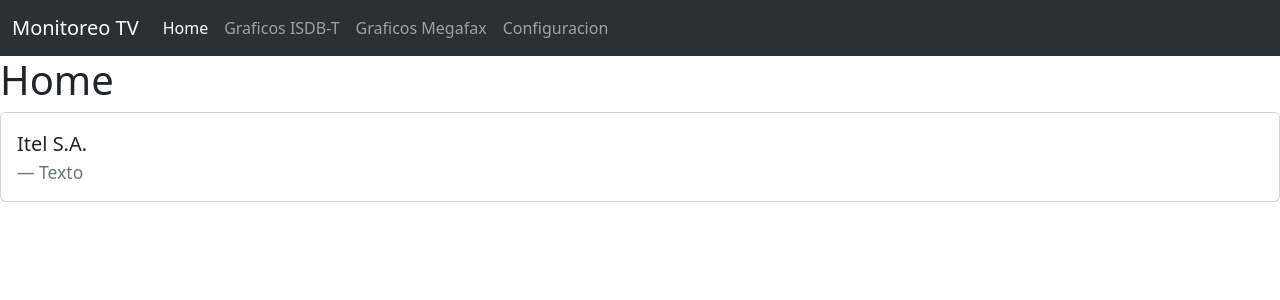
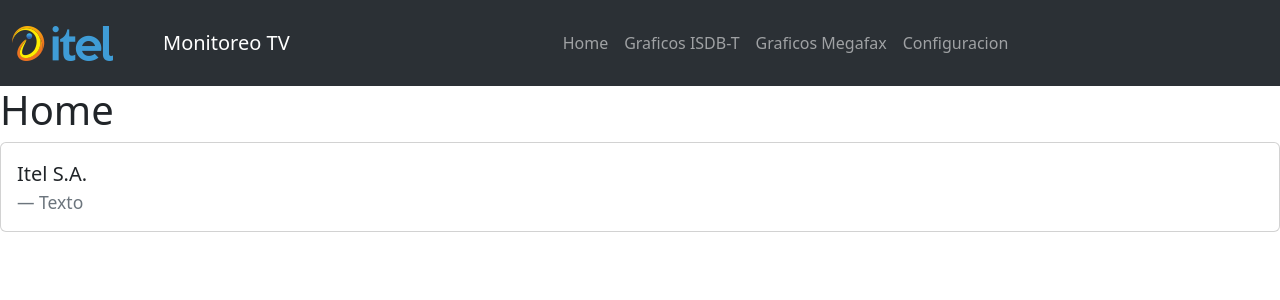
Before and after one commit to ingnicoq/Itel, a Django app: page / in a window 1280 px wide. Shown: the top 300 px of the page. Run offline with Django 5.2, Linux system fonts and the light colour scheme.

Commit message:
bootstrap

```diff
--- /dev/null
+++ b/Interface/static/style.css
@@ -0,0 +1,12 @@
+.nav-link:hover{
+    color: rgb(44, 100, 204);
+}
+.navbar-brand{
+    margin: 15px;
+    margin-left: 50px;
+}
+.navbar-nav{
+    margin-left: 250px;
+    align-items: flex-end;
+    justify-content: end;
+}
--- a/Interface/templates/layouts/base.html
+++ b/Interface/templates/layouts/base.html
@@ -1,12 +1,14 @@
 {% load static %}
 <!DOCTYPE html>
-<html lang="en">
+<html lang="es">
 <head>
     <meta charset="UTF-8">
     <meta name="viewport" content="width=, initial-scale=1.0">
-    <link rel="stylesheet" href="{% static 'style.css' %}">
+
     <link href="https://cdn.jsdelivr.net/npm/bootstrap@5.3.3/dist/css/bootstrap.min.css" rel="stylesheet" integrity="sha384-QWTKZyjpPEjISv5WaRU9OFeRpok6YctnYmDr5pNlyT2bRjXh0JMhjY6hW+ALEwIH" crossorigin="anonymous">
     <script src="https://cdn.jsdelivr.net/npm/bootstrap@5.3.3/dist/js/bootstrap.bundle.min.js" integrity="sha384-YvpcrYf0tY3lHB60NNkmXc5s9fDVZLESaAA55NDzOxhy9GkcIdslK1eN7N6jIeHz" crossorigin="anonymous"></script>
+
+    <link rel="stylesheet" href="{% static 'style.css' %}">
 
     {% block styles%} {%endblock%}
     <title>{%block title%}{% endblock%}</title>
--- a/Interface/templates/layouts/parcial/nav.html
+++ b/Interface/templates/layouts/parcial/nav.html
@@ -1,6 +1,7 @@
-
+{% load static%}
 <nav class="navbar navbar-expand-lg bg-body-tertiary" data-bs-theme="dark">
     <div class="container-fluid">
+        <img src={% static "img/logo.png" %}/>
       <a class="navbar-brand" href="#">Monitoreo TV</a>
 
       <button class="navbar-toggler" type="button" data-bs-toggle="collapse" data-bs-target="#navbarNav" aria-controls="navbarNav" aria-expanded="false" aria-label="Toggle navigation">
@@ -9,7 +10,7 @@
       <div class="collapse navbar-collapse" id="navbarNav">
         <ul class="navbar-nav">
           <li class="nav-item">
-            <a class="nav-link active" aria-current="page" href="{% url 'index'%}">Home</a>
+            <a class="nav-link" aria-current="page" href="{% url 'index'%}">Home</a>
           </li>
           <li class="nav-item">
             <a class="nav-link" href="{% url 'graf_isdbt'%}">Graficos ISDB-T</a>
```
Also changed, not shown: Interface/static/img/logo.png (added).
